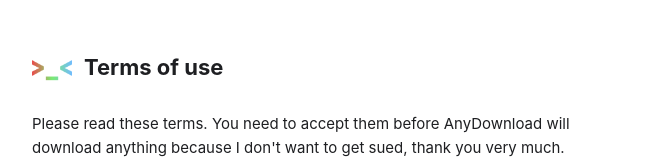
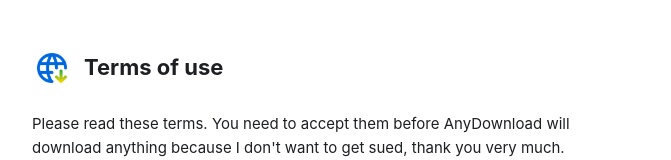
Before and after one commit to devofthedark/AnyDownload, a browser extension: page pages/agreement/index.html in a window 1280 px wide. Shown: the top 160 px of the page, without its empty margins (304-975 px from the left). Drawn offline with Linux system fonts and the light colour scheme.

Commit message:
Logo update

```diff
--- a/pages/agreement/index.html
+++ b/pages/agreement/index.html
@@ -4,13 +4,13 @@
     <meta charset="utf-8">
     <meta name="viewport" content="width=device-width, initial-scale=1">
     <title>AnyDownload terms of use</title>
-    <link rel="icon" href="/logo/logo-128.png">
+    <link rel="icon" href="/logo/icon128.png">
     <link rel="stylesheet" href="../pages.css">
 </head>
 <body>
     <main>
         <header>
-            <img src="/logo/logo-128.png" alt="">
+            <img src="/logo/icon128.png" alt="">
             <h1>Terms of use</h1>
         </header>
 
```
Also changed, not shown: pages/welcome/index.html (+2 -2 lines), logo/icon128.png (added), logo/icon16.png (added), logo/icon32.png (added), logo/icon48.png (added), logo/logo-128.png (deleted), logo/t.png (deleted), manifest.json.
